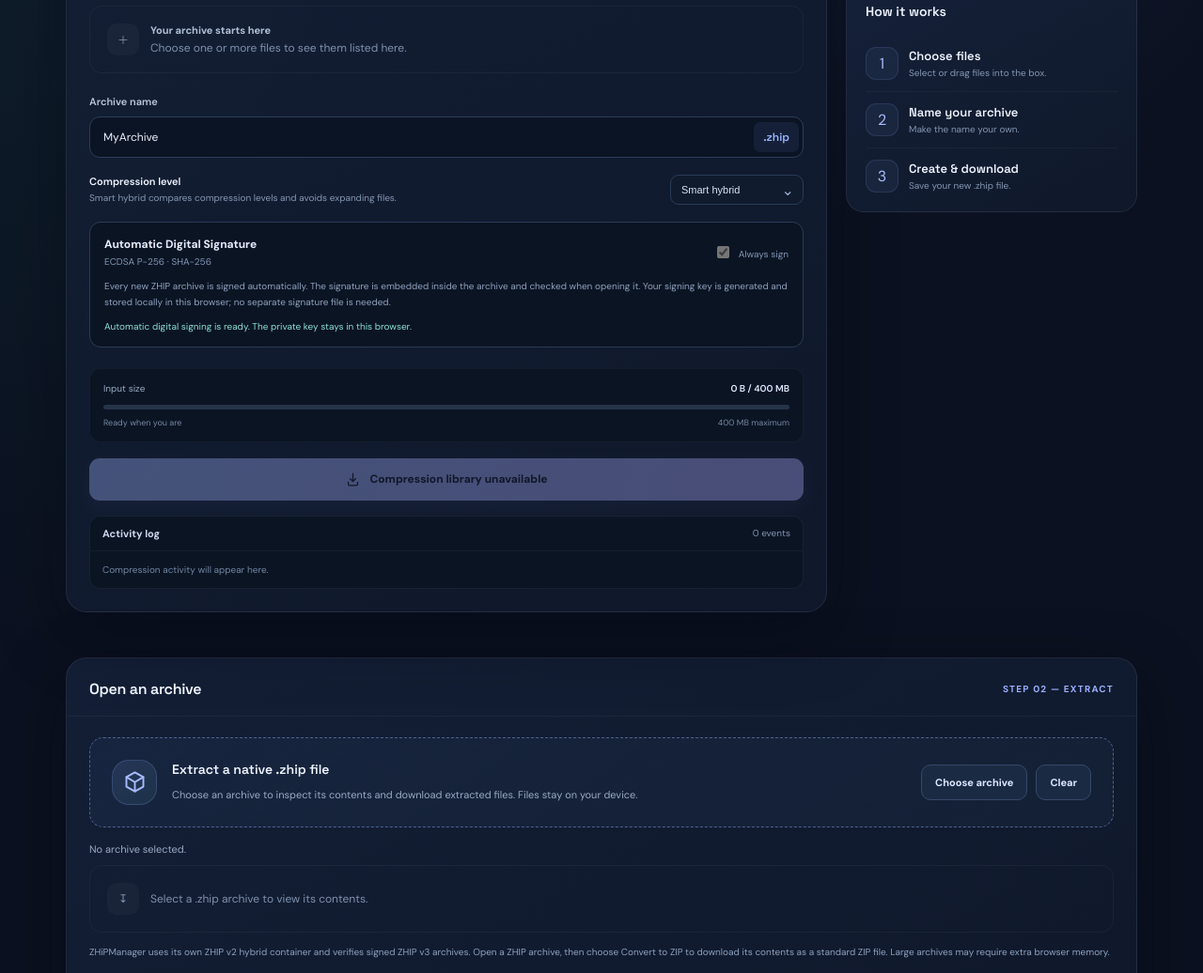
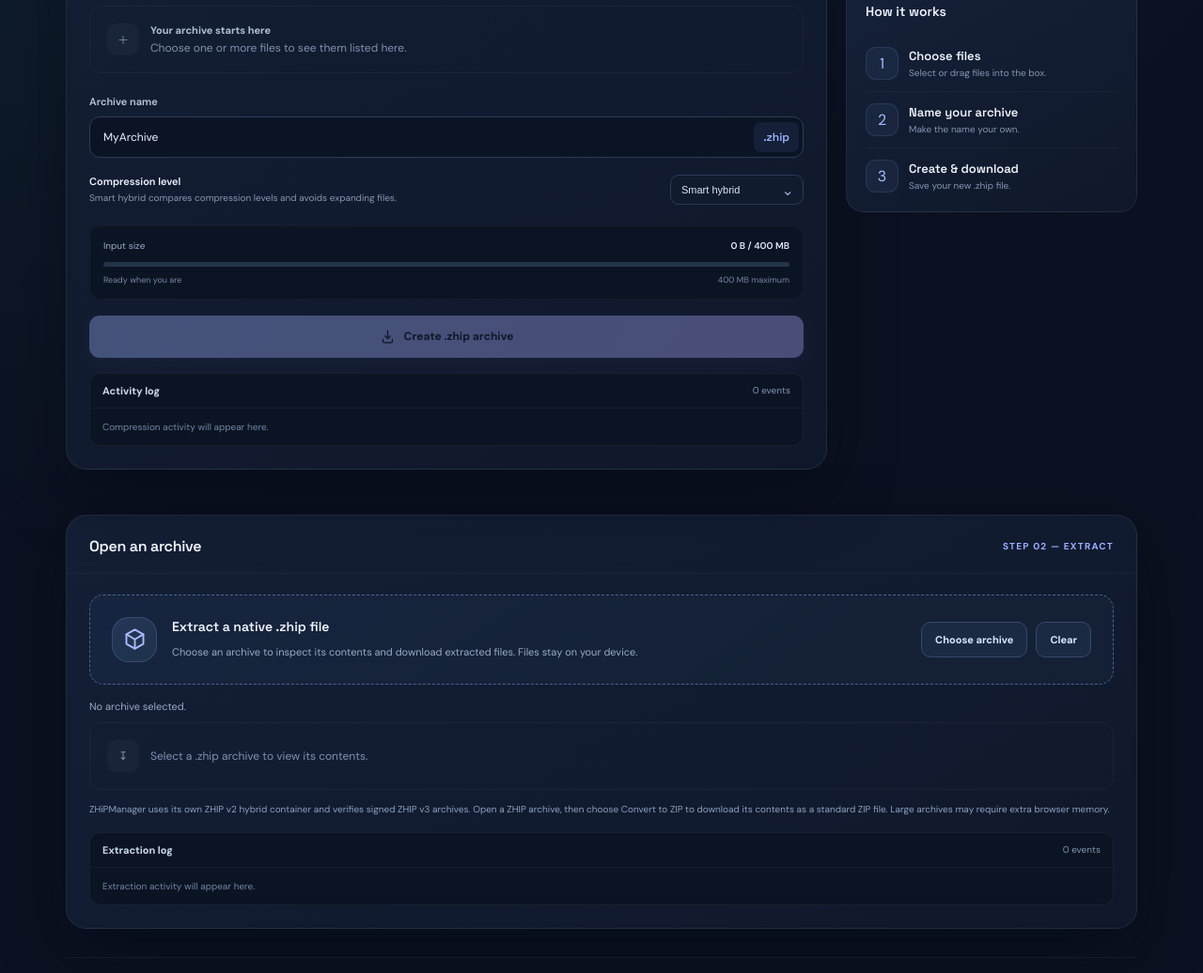
Before and after one commit to FeaturedPr0ject/ZHiPManager, a plain HTML site: page index.html in a window 1280 px wide. Shown: the part 853-1889 px from the top of the page at 94% size. Drawn offline with Linux system fonts and the light colour scheme; a script that the page names is missing.

Commit message:
Remove automatic digital signature panel from UI

```diff
--- a/index.html
+++ b/index.html
@@ -45,7 +45,7 @@
 <div class="file-list" id="fileList"><div class="empty-state"><div class="empty-symbol">＋</div><div><strong style="display:block;color:#b0bfd5;font-size:11px;margin-bottom:4px">Your archive starts here</strong>Choose one or more files to see them listed here.</div></div></div>
 <div class="name-field"><label for="archiveName" class="field-label">Archive name</label><div class="name-wrap"><input id="archiveName" type="text" value="MyArchive" maxlength="100" autocomplete="off" spellcheck="false" aria-label="Archive name"><span class="suffix">.zhip</span></div></div>
 <div class="settings-row"><div class="setting-copy"><strong>Compression level</strong><span>Smart hybrid compares compression levels and avoids expanding files.</span></div><div class="select-wrap"><select id="compression" aria-label="Compression level"><option value="fast">Fast</option><option value="smart" selected>Smart hybrid</option><option value="9">Maximum DEFLATE</option></select></div></div>
-<div class="signature-panel"><div class="signature-head"><div><strong>Automatic Digital Signature</strong><span>ECDSA P-256 · SHA-256</span></div><label class="signature-toggle"><input type="checkbox" id="signArchive" checked disabled><span>Always sign</span></label></div><p class="signature-description">Every new ZHIP archive is signed automatically. The signature is embedded inside the archive and checked when opening it. Your signing key is generated and stored locally in this browser; no separate signature file is needed.</p><div class="signature-status" id="signatureStatus" role="status">Preparing automatic signing…</div></div><div class="meter"><div class="meter-head"><span>Input size</span><strong id="sizeLabel">0 B / 400 MB</strong></div><div class="track"><div class="track-fill" id="sizeBar"></div></div><div class="meter-caption"><span id="percentLabel">Ready when you are</span><span>400 MB maximum</span></div></div>
+<div class="meter"><div class="meter-head"><span>Input size</span><strong id="sizeLabel">0 B / 400 MB</strong></div><div class="track"><div class="track-fill" id="sizeBar"></div></div><div class="meter-caption"><span id="percentLabel">Ready when you are</span><span>400 MB maximum</span></div></div>
 <button class="primary-btn" id="createBtn" type="button" disabled><svg viewBox="0 0 24 24" fill="none" stroke="currentColor" stroke-width="1.8" stroke-linecap="round" stroke-linejoin="round"><path d="M12 3v12m-4-4 4 4 4-4"/><path d="M5 16v3a2 2 0 0 0 2 2h10a2 2 0 0 0 2-2v-3"/></svg><span id="createText">Create .zhip archive</span></button>
 <div class="message" id="message" role="status" aria-live="polite"></div>
 <div class="activity-log"><div class="activity-log-head"><strong>Activity log</strong><span id="createLogCount">0 events</span></div><div class="activity-log-list" id="createLog" aria-live="polite"><div class="activity-empty">Compression activity will appear here.</div></div></div>
```
